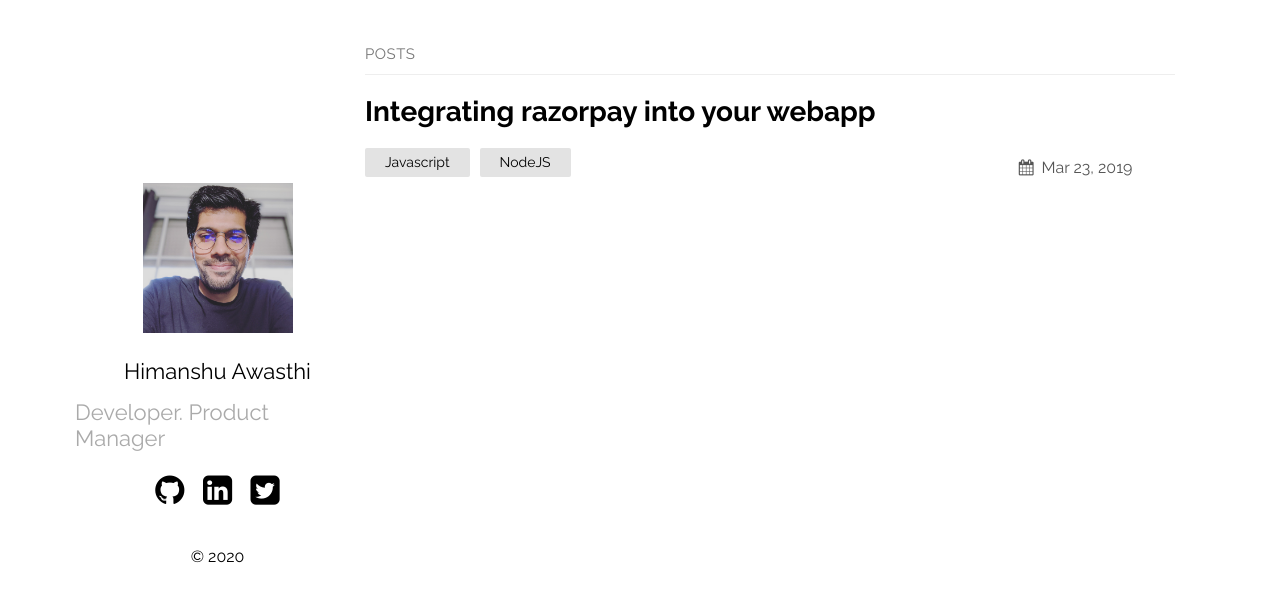
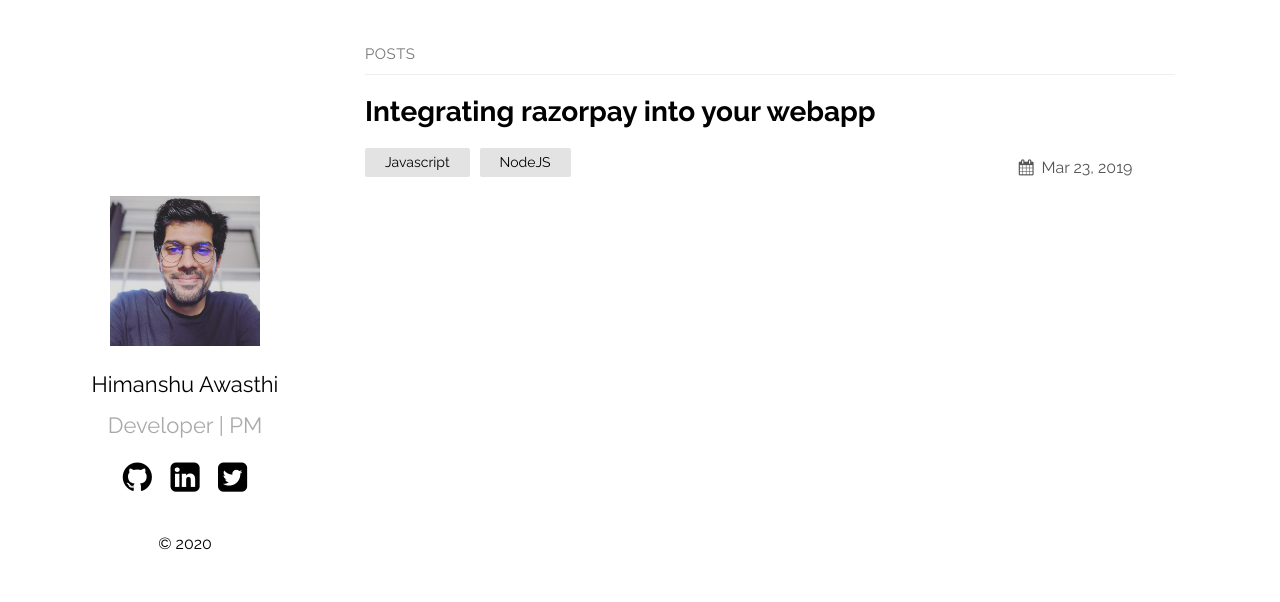
Before and after one commit to 89hardy/89hardy.github.io, a Jekyll site: the page built from index.md, in a window 1280 px wide. Shown: the top 602 px of the page. Built offline with Jekyll 4.4.1, drawn with Linux system fonts in a browser that asks for light colours.

Commit message:
Addinig social links

```diff
--- a/_config.yml
+++ b/_config.yml
@@ -12,15 +12,15 @@
   sass_dir: _sass
 plainwhite:
   name: Himanshu Awasthi
-  tagline: Developer. Product Manager
+  tagline: Developer | PM
   date_format: "%b %-d, %Y"
   sitemap: true # set to true to generate sitemap.xml content
 
   # generate social links in footer
   social_links:
-    twitter: https://twitter.com/89hardy
-    github:  thelehhman
-    linkedIn: in/thelehhman
+    twitter: 89hardy
+    github: 89hardy
+    linkedIn: in/ha89
     rss: rss
     # dribbble: jekyll
     # flickr:   jekyll
@@ -38,8 +38,8 @@
 
 # If you want to link only specific pages in your header, uncomment
 # this and add the path to the pages in order as they should show up
-#header_pages:
-# - about.md
+header_pages:
+ - about.md
 
 # Build settings
 theme: plainwhite
```
